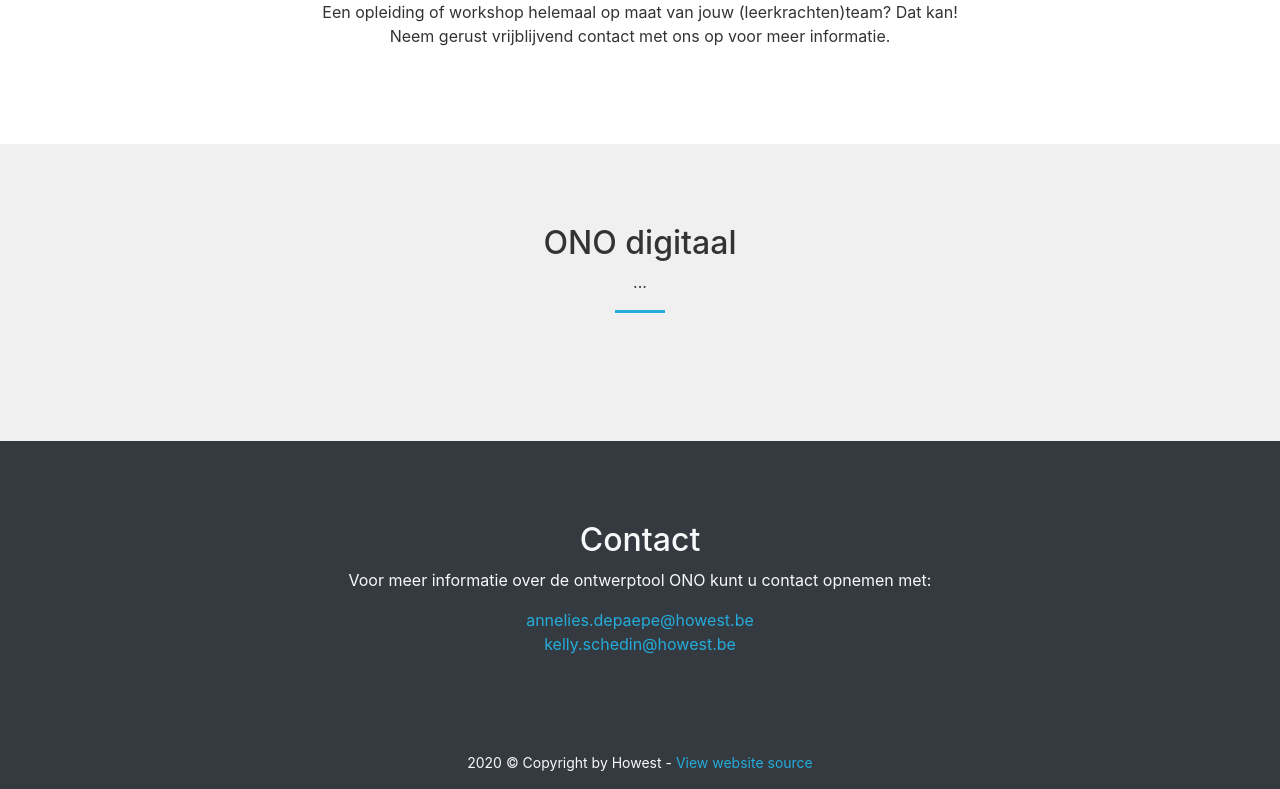
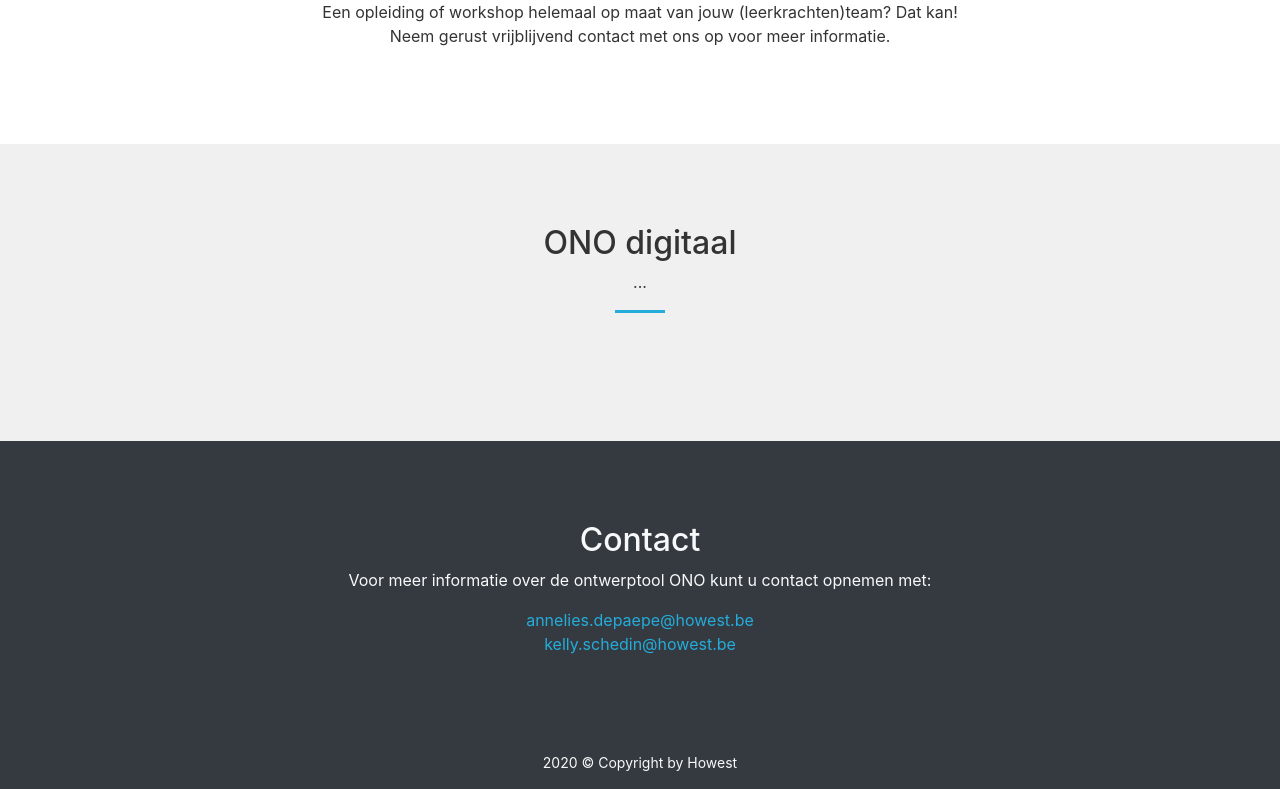
Before and after one commit to adepaepe/ono-trajecten, a Jekyll site: the page built from docs/index.html, in a window 1280 px wide and 900 px high, scrolled down 3245 px, cut to the strip 111-900 px from the top of the window. Built offline with Jekyll 4.4.1, drawn with Linux system fonts in a browser that asks for light colours.

Commit message:
Remove source link

```diff
--- a/docs/_includes/footer.html
+++ b/docs/_includes/footer.html
@@ -1,5 +1,5 @@
 <footer class="bg-dark text-light">
   <div class="container text-center">
-    {{ 'now' | date: "%Y" }} &copy; Copyright by Howest - <a href="https://github.com/huysentruitw/create-your-future-website">View website source</a>
+    {{ 'now' | date: "%Y" }} &copy; Copyright by Howest
   </div>
 </footer>
```
